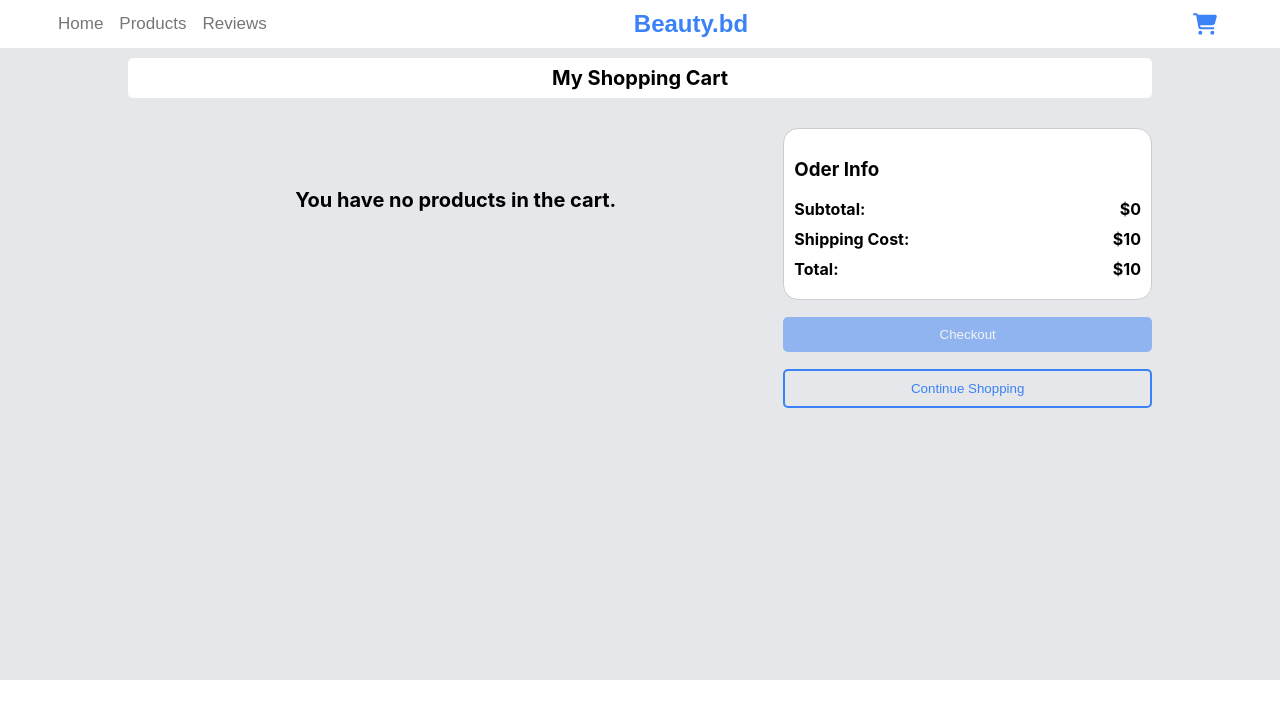
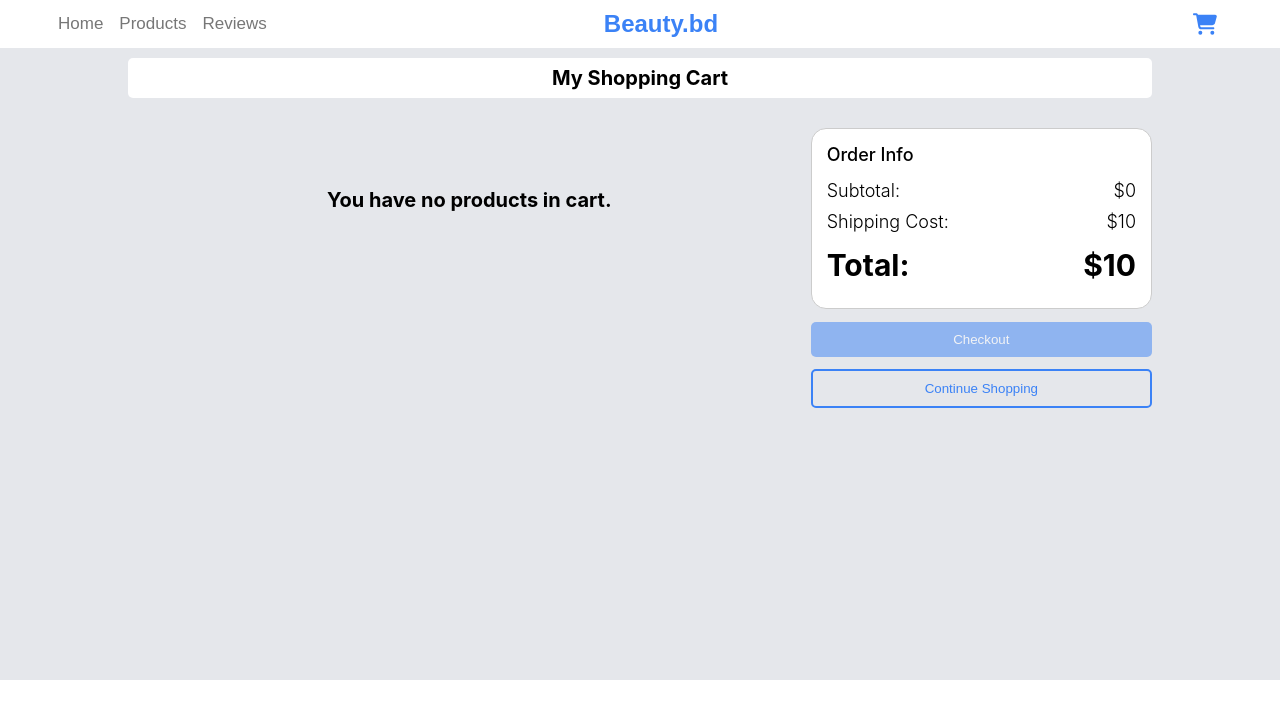
Before and after one commit to MinhKhang8803/shopping-store, a React (Create React App) app in the folder shoping-store/: page /cart in a window 1280 px wide. Shown: the top 718 px of the page. Built offline with nearby package versions, Linux system fonts and the light colour scheme.

Commit message:
Update Cart

```diff
--- a/shoping-store/src/App.js
+++ b/shoping-store/src/App.js
@@ -14,7 +14,7 @@ function App() {
       <Router>
         <Header />
         <Routes>
-          <Route path="/home" element={<Home />} />
+          <Route path="/" element={<Home />} />
           <Route path="/products" element={<ProductList />} />
           <Route path="/cart" element={<Cart />} />
         </Routes>
--- a/shoping-store/src/components/Header.jsx
+++ b/shoping-store/src/components/Header.jsx
@@ -10,9 +10,9 @@ const Header = () => {
         <HeaderContainer>
             <HeaderWrapper>
                 <Nav>
-                    <NavLink as={Link} to="/home" className={location.pathname === '/' ? 'active' : ''}>
+                    <NavLink as={Link} to="/" className={location.pathname === '/' ? 'active' : ''}>
                         Home
-                        {location.pathname === '/home' && <Dot />}
+                        {location.pathname === '/' && <Dot />}
                     </NavLink>
                     <NavLink as={Link} to="/products" className={location.pathname === '/products' ? 'active' : ''}>
                         Products
--- a/shoping-store/src/components/cart.jsx
+++ b/shoping-store/src/components/cart.jsx
@@ -48,7 +48,7 @@ const Cart = ({ cart, dispatch }) => {
       <s.InnerContainer>
         <s.CartContainer>
           {cart.length === 0 ? (
-            <s.EmptyCartMessage>You have no products in the cart.</s.EmptyCartMessage>
+            <s.EmptyCartMessage>You have no products in cart.</s.EmptyCartMessage>
           ) : (
             cart.map((product) => (
               <s.ProductContainer key={product.productId}>
@@ -120,7 +120,9 @@ const Cart = ({ cart, dispatch }) => {
         </s.CartContainer>
         <s.CheckoutContainer>
           <s.OrderInfo>
-            <h3>Oder Info</h3>
+            <s.OrderInfoItem>
+              <h5>Order Info</h5>
+            </s.OrderInfoItem>
             <s.OrderInfoItem>
               <span>Subtotal:</span>
               <span>${getTotalPrice()}</span>
@@ -130,8 +132,8 @@ const Cart = ({ cart, dispatch }) => {
               <span>$10</span>
             </s.OrderInfoItem>
             <s.OrderInfoItem>
-              <span>Total:</span>
-              <span>${getTotalPrice() + 10}</span>
+              <p>Total:</p>
+              <p>${getTotalPrice() + 10}</p>
             </s.OrderInfoItem>
           </s.OrderInfo>
           <s.CheckoutButton
--- a/shoping-store/src/styles/cart.js
+++ b/shoping-store/src/styles/cart.js
@@ -41,7 +41,7 @@ export const CartContainer = styled.div`
   flex-direction: column;
 `;
 export const CheckoutContainer = styled.div`
-  width: 45%;
+  width: 40%;
   height: 300px;
   display: flex;
   flex-direction: column;
@@ -151,6 +151,7 @@ export const CheckoutButton = styled.button`
   cursor: ${(props) => (props.disabled ? "not-allowed" : "pointer")};
   opacity: ${(props) => (props.disabled ? 0.5 : 1)};
   border-radius: 5px;
+  margin-bottom: 10px;
 
   &:hover {
     background-color: ${(props) => (props.disabled ? "#3b82f6" : "#2563eb")};
@@ -195,13 +196,14 @@ export { FiTrash2, FiPlus, FiMinus };
 
 export const OrderInfo = styled.div`
   background-color: #fff;
-  padding: 10px;
+  padding: 15px;
   border: 1px solid #ccc;
   margin-top: 20px;
   display: flex;
   flex-direction: column;
   align-items: flex-start;
   border-radius: 15px;
+  margin-bottom: 10px;
 `;
 
 export const OrderInfoItem = styled.div`
@@ -211,7 +213,22 @@ export const OrderInfoItem = styled.div`
   margin-bottom: 10px;
 
   span {
-    font-weight: bold;
+    font-size: 18px;
+    font-weight: 300;
+  }
+
+  p {
+    font-size: 30px;
+    font-weight: Bold;
+    margin-top: 5px;
+    margin-bottom: 0px;
+  }
+
+  h5 {
+    margin-top: 0px;
+    margin-bottom: 5px;
+    font-size: 18px;
+    font-weight: 500;
   }
 `;
 
--- a/shoping-store/src/styles/header.js
+++ b/shoping-store/src/styles/header.js
@@ -51,7 +51,7 @@ export const Dot = styled.span`
 export const Title = styled.h2`
   margin: 0;
   color: #3b82f6;
-  width: 12rem;
+  width: 20%;
   font-family: "Fira Sans", sans-serif;
   font-weight: bold;
   font-size: 24px;
```
